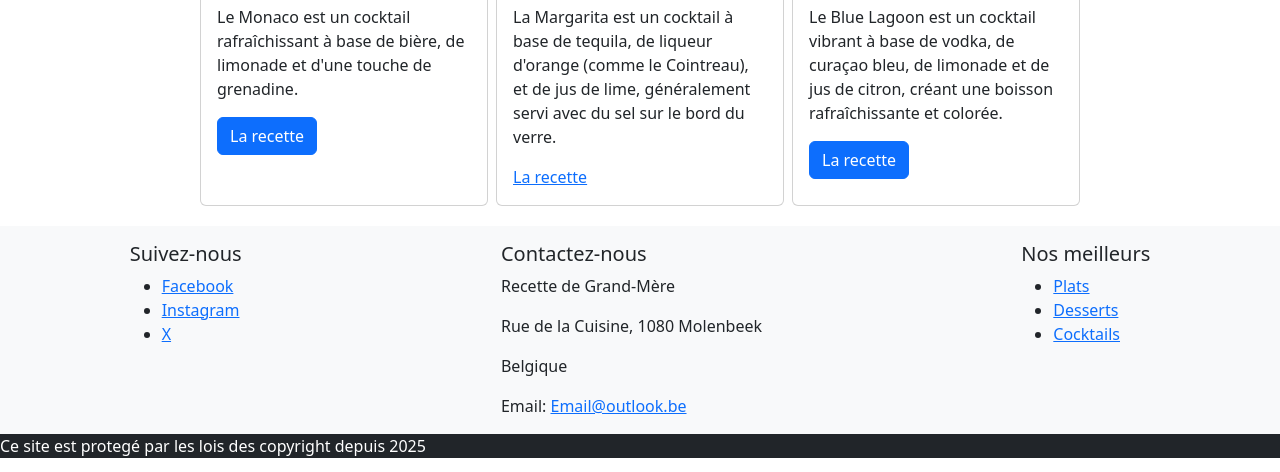
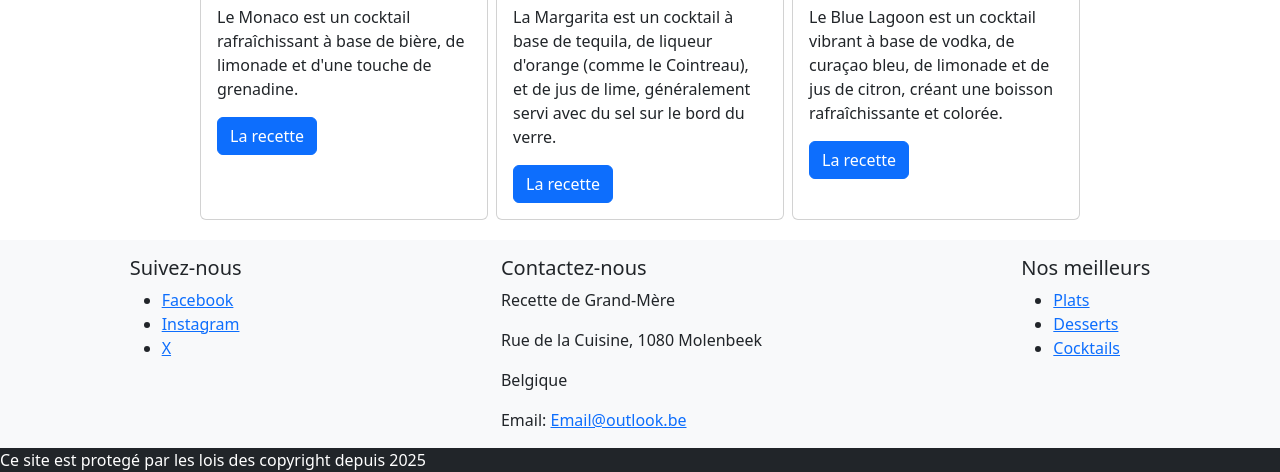
Before and after one commit to M8Eggman/livre-de-recette, a plain HTML site: page index.html in a window 1280 px wide. Shown: the part 2538-3010 px from the top of the page. Drawn offline with nearby package versions, Linux system fonts and the light colour scheme.

Commit message:
fix dun bouton

```diff
--- a/index.html
+++ b/index.html
@@ -150,7 +150,7 @@
             <div class="card-body">
                 <h5 class="card-title">Margarita</h5>
                 <p class="card-text">La Margarita est un cocktail à base de tequila, de liqueur d'orange (comme le Cointreau), et de jus de lime, généralement servi avec du sel sur le bord du verre.</p>
-                <a href="./public/html/Margarita.html class="btn btn-primary">La recette</a>
+                <a href="./public/html/Margarita.html" class="btn btn-primary">La recette</a>
             </div>
         </div>
         <div class="card my-1" style="width: 18rem;">
```
